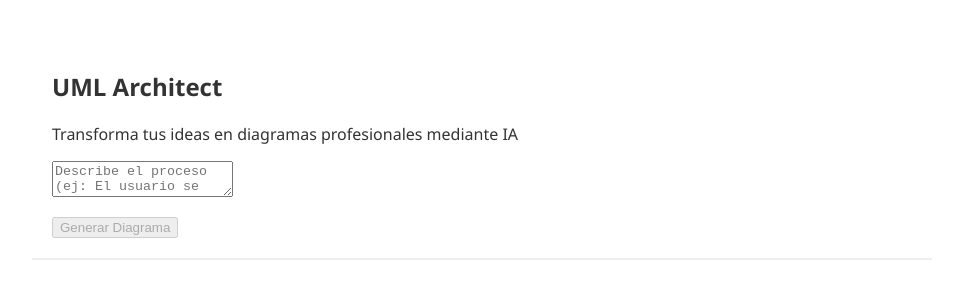
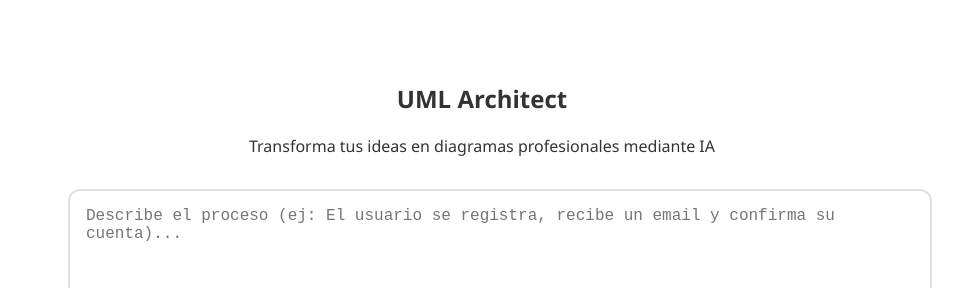
Before and after one commit to JorgeAsca/job-tracker-app, a Vue app: page / in a window 1280 px wide. Shown: the part 477-765 px from the top of the page, without its empty margins (158-1121 px from the left). Built offline with nearby package versions, Linux system fonts and the light colour scheme; no server answers.

Commit message:
Solución de los diagramas completa

```diff
--- a/src/App.vue
+++ b/src/App.vue
@@ -3,14 +3,14 @@ import { onMounted } from 'vue';
 import { useJobStore } from './stores/useJobStore';
 import JobForm from './components/JobForm.vue';
 import JobList from './components/JobList.vue';
-import UmlArchitect from './components/UmlArchitect.vue'; // Actividad 2 [cite: 192]
-import SpriteForge from './components/SpriteForge.vue'; // Actividad 3 [cite: 206]
+import UmlArchitect from './components/UmlArchitect.vue';
+import SpriteForge from './components/SpriteForge.vue';
 import './assets/styles.css';
 
 const jobStore = useJobStore();
 
 onMounted(() => {
-  jobStore.fetchJobs(); // Sincronización inicial [cite: 166, 188]
+  jobStore.fetchJobs();
 });
 </script>
 
--- a/src/assets/uml.css
+++ b/src/assets/uml.css
@@ -1,33 +1,87 @@
-.actions-row {
-    display: flex;
-    gap: 12px;
-    margin-top: 15px;
+.uml-container {
+    max-width: 900px;
+    margin: 2rem auto;
+    padding: 0 1rem;
+    font-family: 'Segoe UI', Tahoma, Geneva, Verdana, sans-serif;
 }
 
-.btn-cancel {
-    background-color: #e74c3c;
+.uml-header {
+    text-align: center;
+    margin-bottom: 2rem;
+}
+
+.input-section {
+    display: flex;
+    flex-direction: column;
+    gap: 1rem;
+}
+
+textarea {
+    width: 100%;
+    height: 120px;
+    padding: 1rem;
+    border: 2px solid #e0e0e0;
+    border-radius: 12px;
+    resize: vertical;
+    font-size: 1rem;
+    transition: border-color 0.3s;
+}
+
+textarea:focus {
+    outline: none;
+    border-color: #42b883;
+}
+
+.btn-generate {
+    padding: 1rem 2rem;
+    background-color: #42b883;
     color: white;
-    padding: 10px 20px;
     border: none;
     border-radius: 8px;
     font-weight: bold;
     cursor: pointer;
+    transition: background 0.3s;
 }
 
-.btn-cancel:hover {
-    background-color: #c0392b;
+.btn-generate:disabled {
+    background-color: #a8dadc;
+    cursor: not-allowed;
 }
 
-.btn-export {
-    background-color: #34495e;
-    color: white;
-    padding: 10px 20px;
-    border: none;
-    border-radius: 8px;
-    font-weight: bold;
-    cursor: pointer;
+.output-section {
+    margin-top: 3rem;
+    animation: fadeIn 0.5s ease;
 }
 
-.btn-export:hover {
-    background-color: #2c3e50;
+.card-diagram {
+    background: #ffffff;
+    border-radius: 15px;
+    box-shadow: 0 10px 30px rgba(0, 0, 0, 0.1);
+    padding: 2rem;
+    overflow-x: auto;
 }
+
+.mermaid-target {
+    display: flex;
+    justify-content: center;
+}
+
+.error-text {
+    color: #d63031;
+    background: #fab1a022;
+    padding: 1rem;
+    border-radius: 8px;
+    text-align: center;
+}
+
+@keyframes fadeIn {
+    from {
+        opacity: 0;
+        transform: translateY(10px);
+    }
+
+    to {
+        opacity: 1;
+        transform: translateY(0);
+    }
+}
```
